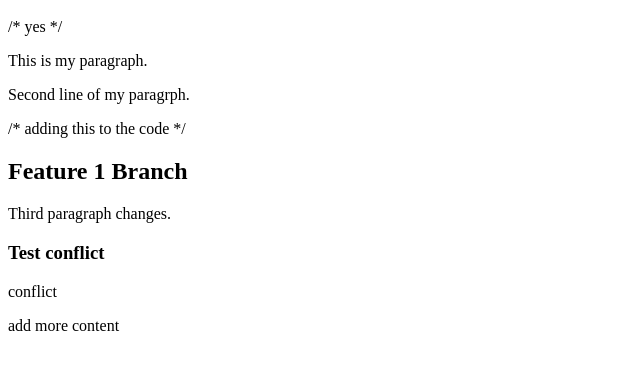
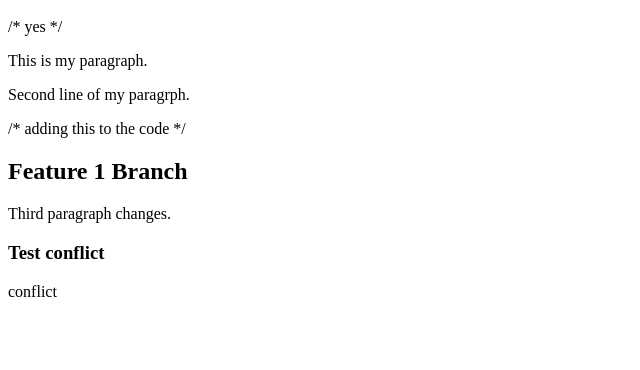
Before and after one commit to bigapple1073/testing, a plain HTML site: page index.html in a window 1280 px wide. Shown: the part 48-418 px from the top of the page, without its empty margins (0-640 px from the left). Drawn offline with Linux system fonts and the light colour scheme.

```diff
--- a/index.html
+++ b/index.html
@@ -12,7 +12,6 @@
 <p>Third paragraph changes.</p>
 <h3> Test conflict</h3>
 <p>conflict</p>
-  <p> add more content</p>
 
 
 
```
